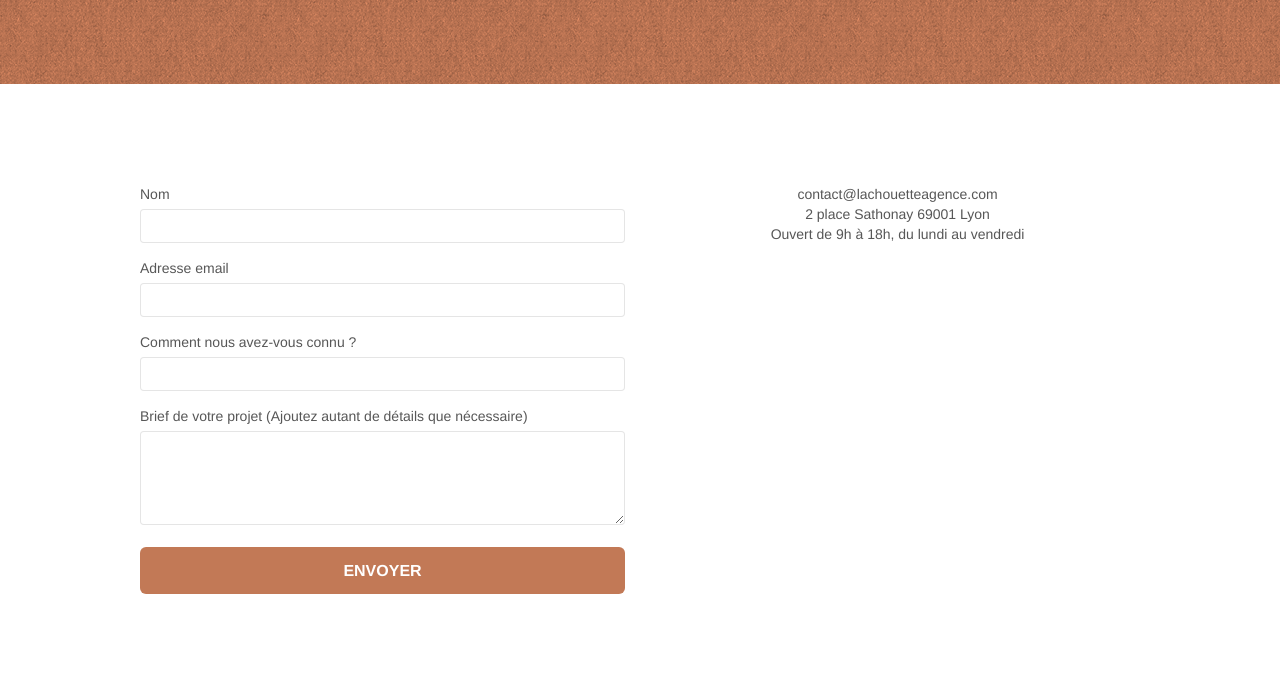
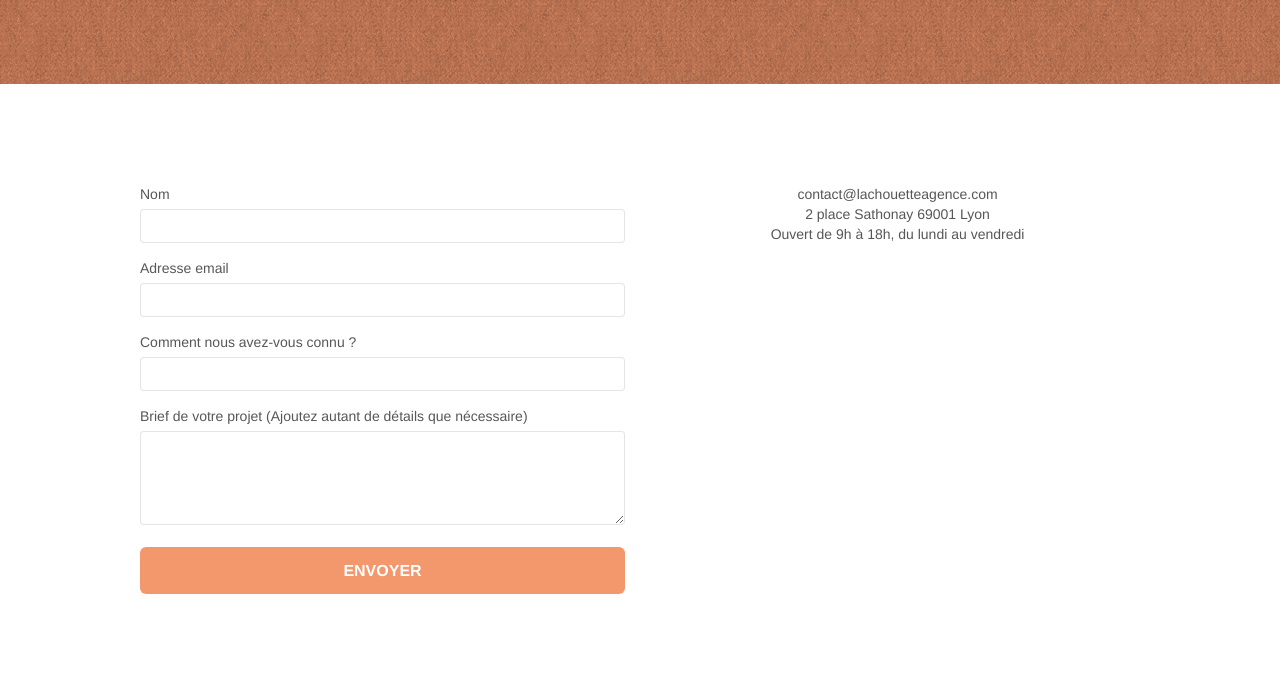
Before and after one commit to onig2217/OC-Projet4, a plain HTML site: page contact.html in a window 1280 px wide. Shown: the part 362-1058 px from the top of the page. Drawn offline with Linux system fonts and the light colour scheme.

Commit message:
accessibilité

```diff
--- a/style.css
+++ b/style.css
@@ -807,7 +807,7 @@ h4 {
 }
 
 .btn-atomic-tangerine {
-    background: #c27956;
+    background: #F3976C;
     color: #FFF!important;
 }
 
```
Also changed, not shown: index.html (+2 -1 lines).
